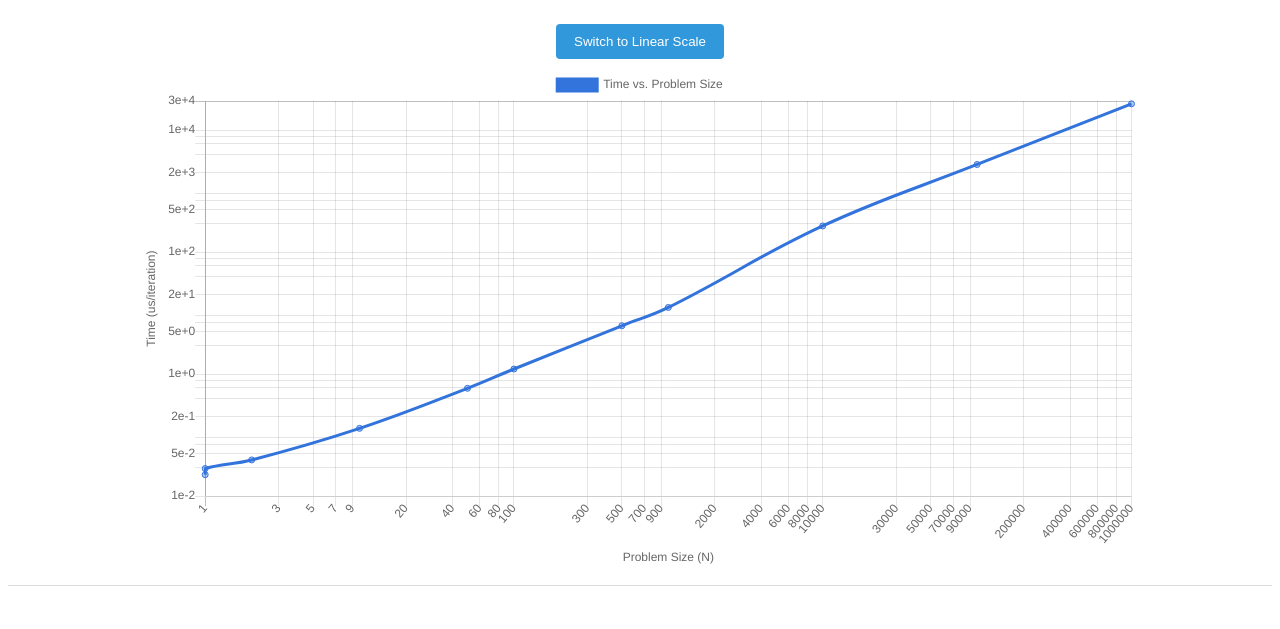
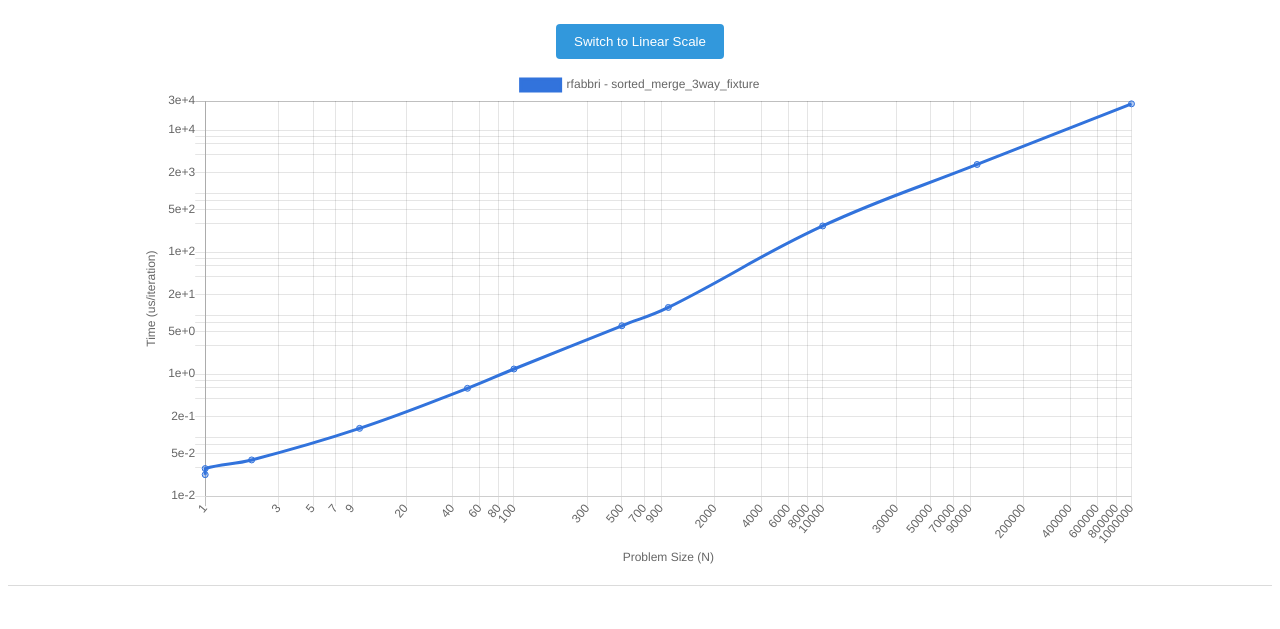
Before and after one commit to ramonschautz/alg-fabbri-IPRJ-UERJ, a plain HTML site: page dev/bench/index.html in a window 1280 px wide. Shown: the part 164-793 px from the top of the page. Drawn offline with nearby package versions, Linux system fonts and the light colour scheme.

Commit message:
feat(bench) plot curve title shows comitters and problem

```diff
--- a/dev/bench/index.html
+++ b/dev/bench/index.html
@@ -281,7 +281,7 @@
 
                 const chartData = {
                     datasets: [{
-                        label: 'Time vs. Problem Size',
+                        label: latestRun.commit.committer.username + ' - ' + benches[0].name.split('/')[0],
                         data: currentPlotData,
                         borderColor: '#3273dc',
                         backgroundColor: '#3273dc60',
```
